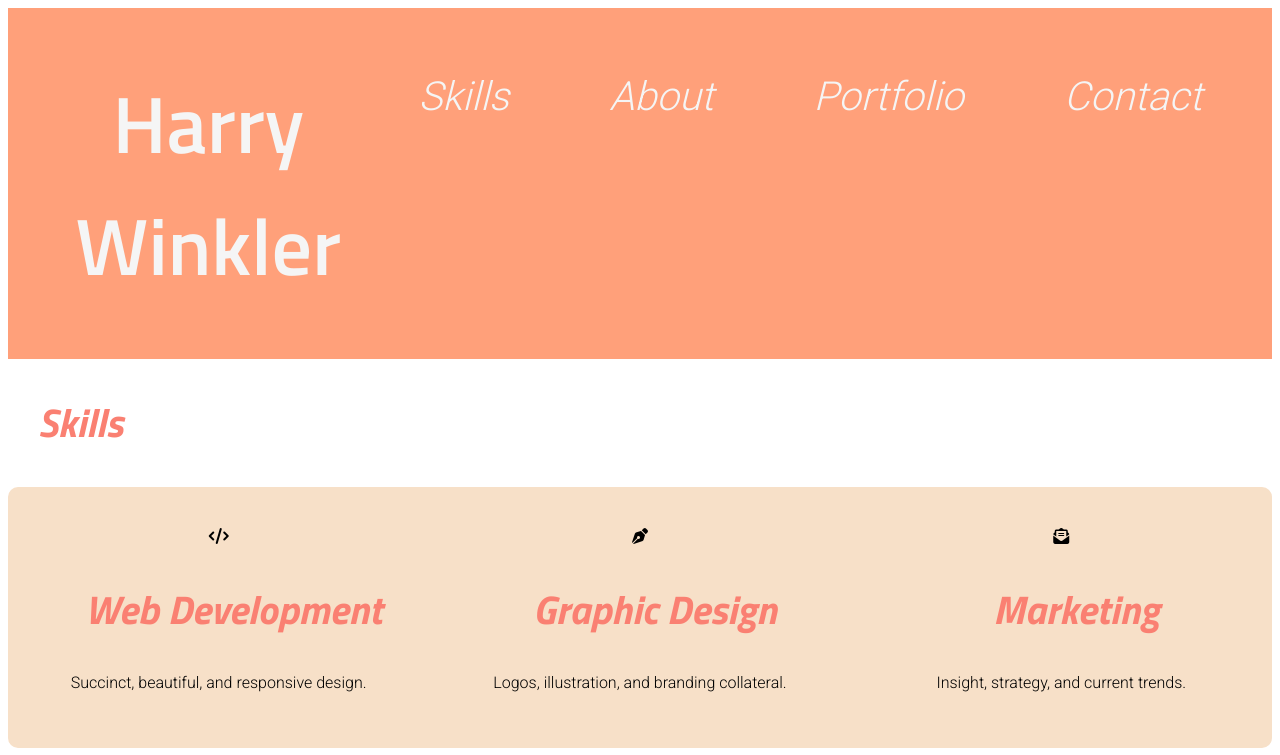
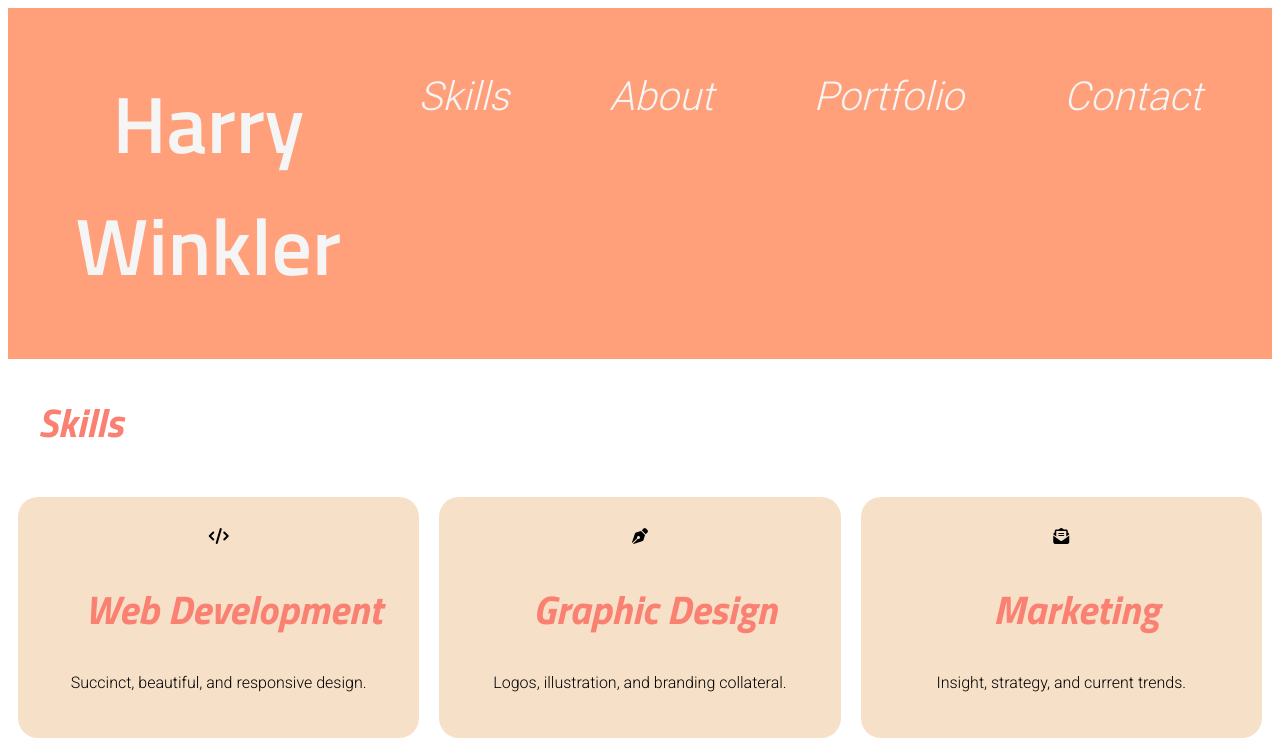
Before and after one commit to fumbl3b/portfolioSite, a plain HTML site: page index.html in a window 1280 px wide. Shown: the top 755 px of the page. Drawn offline with Linux system fonts and the light colour scheme.

Commit message:
fixed skills section

```diff
--- a/index.html
+++ b/index.html
@@ -24,18 +24,18 @@
     <main>
         <section id="skills">
             <h2>Skills</h2>
-            <div class="flex-container skills">
-                <div class="flex-item">
+            <div class="flex-container">
+                <div class="flex-item skills">
                     <i class="fas fa-code icon-large"></i>
                     <h2>Web Development</h2>
                     <p>Succinct, beautiful, and responsive design.</p>
                 </div>
-                <div class="flex-item">
+                <div class="flex-item skills">
                     <i class="fas fa-pen-nib"></i>
                     <h2>Graphic Design</h2>
                     <p>Logos, illustration, and branding collateral.</p>
                 </div>
-                <div class="flex-item">
+                <div class="flex-item skills">
                     <i class="fas fa-envelope-open-text"></i>
                     <h2>Marketing</h2>
                     <p>Insight, strategy, and current trends.</p>
@@ -70,7 +70,7 @@
                     </div>
                     <a href="http://acqbread.com">acqbread.com</a>
                     <br><br>
-                    <a href="https://github.com/fumbl3b"><i class="fab fa-github-square"></i></a>
+                    <a style="font-size: 20px;" href="https://github.com/fumbl3b"><i class="fab fa-github-square"></i> view repository</a>
                 </div>
                 <div class="flex-item">
                     <div>
@@ -83,7 +83,7 @@
                     </div>
                     <a href="http://www.lacolombe.com">lacolombe.com</a>
                     <br><br>
-                    <a href="https://github.com/fumbl3b"><i class="fab fa-github-square"></i></a>
+                    <a style="font-size: 20px;" href="https://github.com/fumbl3b"><i class="fab fa-github-square"></i> view repository</a>
                 </div>
                 <div class="flex-item">
                     <div class="">
@@ -101,7 +101,7 @@
                     </div>
                     <a href="">project link</a>
                     <br><br>
-                    <a href="https://github.com/fumbl3b"><i class="fab fa-github-square"></i></a>
+                    <a style="font-size: 20px;" href="https://github.com/fumbl3b"><i class="fab fa-github-square"></i> view repository</a>
                 </div>
             </div>
             <br>
--- a/style.css
+++ b/style.css
@@ -32,7 +32,7 @@ header > nav {
 
 .skills {
     background-color: #f7e0c8;
-    border-radius: 10px;
+    border-radius: 20px;
 }
 
 nav > ul{
```
